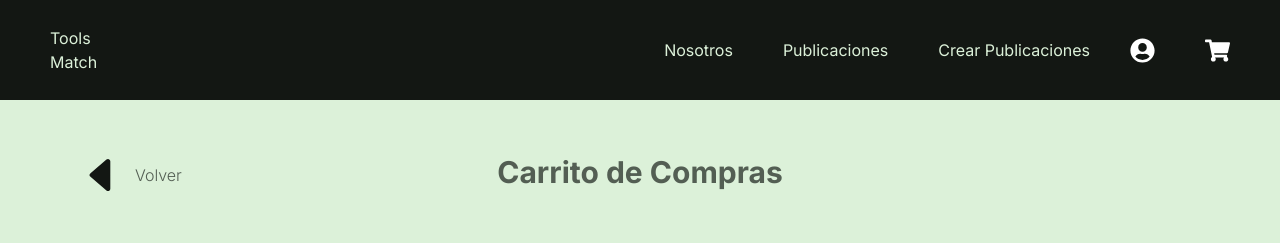
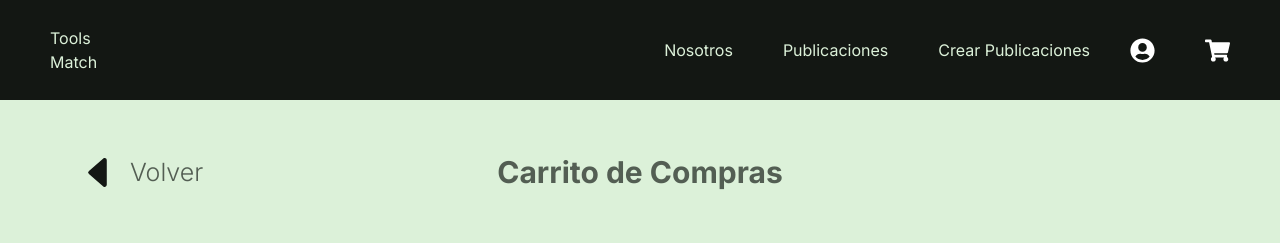
Before and after one commit to Jefersonsteven/tools-match, a Next.js app: page /cart in a window 1280 px wide. Shown: the top 243 px of the page. Built offline with nearby package versions, Linux system fonts and the light colour scheme.

Commit message:
fixing Back Button

```diff
--- a/src/app/payment/page.jsx
+++ b/src/app/payment/page.jsx
@@ -9,6 +9,7 @@ import { useSearchParams, useRouter } from "next/navigation";
 import { useEffect } from "react";
 import axios from "axios";
 import Swal from "sweetalert2";
+import Back from "@/components/back/Back";
 
 function Page() {
   const [disabled, setDisabled] = useState(true);
@@ -38,18 +39,18 @@ function Page() {
 
     if (status === "approved") {
       // Se crea la order
-      axios.get(`/api/user/${userData.email}`)
-        .then(res => {
+      axios.get(`/api/user/${userData.email}`).then((res) => {
         const paymentId = res.data.payments[res.data.payments.length - 1].id;
 
-          axios.post('/api/order', {
+        axios
+          .post("/api/order", {
             status: "complete",
             userId: userData.id,
-            postId: cart.items.map(item => item.id),
-            paymentId: paymentId
+            postId: cart.items.map((item) => item.id),
+            paymentId: paymentId,
           })
-          .catch(error => console.log(error))
-        })
+          .catch((error) => console.log(error));
+      });
 
       // se setea el carrito
       if (typeof window !== "undefined") {
@@ -97,7 +98,9 @@ function Page() {
   }
 
   const body = {
-    items: cart && cart.items?.map(({ title, content, price }) => {
+    items:
+      cart &&
+      cart.items?.map(({ title, content, price }) => {
         return {
           title,
           content,
@@ -117,6 +120,8 @@ function Page() {
   }
 
   return (
+    <div>
+      <Back />
       <main className={styles.container}>
         <section className={styles.form_container}>
           <form className={styles.form}>
@@ -197,6 +202,7 @@ function Page() {
           </div>
         </section>
       </main>
+    </div>
   );
 }
 
--- a/src/app/payment/payment.module.css
+++ b/src/app/payment/payment.module.css
@@ -28,6 +28,7 @@
     padding: 50px;
     display: flex;
     min-height: 77.1vh;
+    margin-top: 40px;
 }
 
 .form_container {
--- a/src/app/post/[postId]/page.jsx
+++ b/src/app/post/[postId]/page.jsx
@@ -8,6 +8,7 @@ import { IoCaretBack } from "react-icons/io5";
 import Link from "next/link";
 import Swal from "sweetalert2";
 import axios from "axios";
+import Back from "@/components/back/Back";
 
 function PostDetail({}) {
   const { postId } = useParams();
@@ -102,14 +103,16 @@ function PostDetail({}) {
   }, [setPostDetail, postId]);
 
   return (
+    <div>
+      <Back />
       <div className={styles.main_container}>
-      <Link
+        {/* <Link
           onClick={() => setPostDetail([])}
           className={styles.back}
           href="/home"
         >
           <IoCaretBack size={50} color="var(--white)" />
-      </Link>
+        </Link> */}
         <main className={styles.main}>
           {postDetail.author !== undefined && (
             <>
@@ -172,7 +175,10 @@ function PostDetail({}) {
                 <Link href={`/perfil/${pd.authorId}`}>
                   <figure>
                     <Image
-                    src={pd.author.photo || "https://www.kindpng.com/picc/m/24-248253_user-profile-default-image-png-clipart-png-download.png"}
+                      src={
+                        pd.author.photo ||
+                        "https://www.kindpng.com/picc/m/24-248253_user-profile-default-image-png-clipart-png-download.png"
+                      }
                       width={96}
                       height={96}
                       alt={pd.author.firstname}
@@ -199,6 +205,7 @@ function PostDetail({}) {
           )}
         </main>
       </div>
+    </div>
   );
 }
 
--- a/src/app/post/[postId]/post.module.css
+++ b/src/app/post/[postId]/post.module.css
@@ -1,12 +1,13 @@
 .main {
     width: 100%;
     height: 100%;
-        min-height: 100vh;
+    min-height: 100vh;
     padding: 50px 50px 0 50px;
     display: grid;
     grid-template-columns: 30% 70%;
     align-items: flex-start;
     gap: 20px;
+    margin-top: 30px;
 }
 
 .section_images {
--- a/src/components/back/Back.jsx
+++ b/src/components/back/Back.jsx
@@ -11,8 +11,8 @@ export default function Back() {
 
   return (
     <div onClick={handleBack} className={style.backContainer}>
-      <IoCaretBack size={50} color="var(--black)" className={style.icon} />
-      <h3>Volver</h3>
+      <IoCaretBack color="var(--black)" className={style.icon} />
+      <h3 className={style.title}>Volver</h3>
     </div>
   );
 }
--- a/src/components/back/Back.module.css
+++ b/src/components/back/Back.module.css
@@ -15,3 +15,14 @@
   align-items: center;
   gap: 1rem;
 }
+.icon{
+  font-size: 4.5rem;
+  color: var(--black-light);
+}
+.title{
+  font-size: 2.5rem;
+  color: var(--black-light);
+}
+.title:hover{
+  font-weight: 600;
+}
```
Lines whose indentation alone changed are shown as unchanged.
